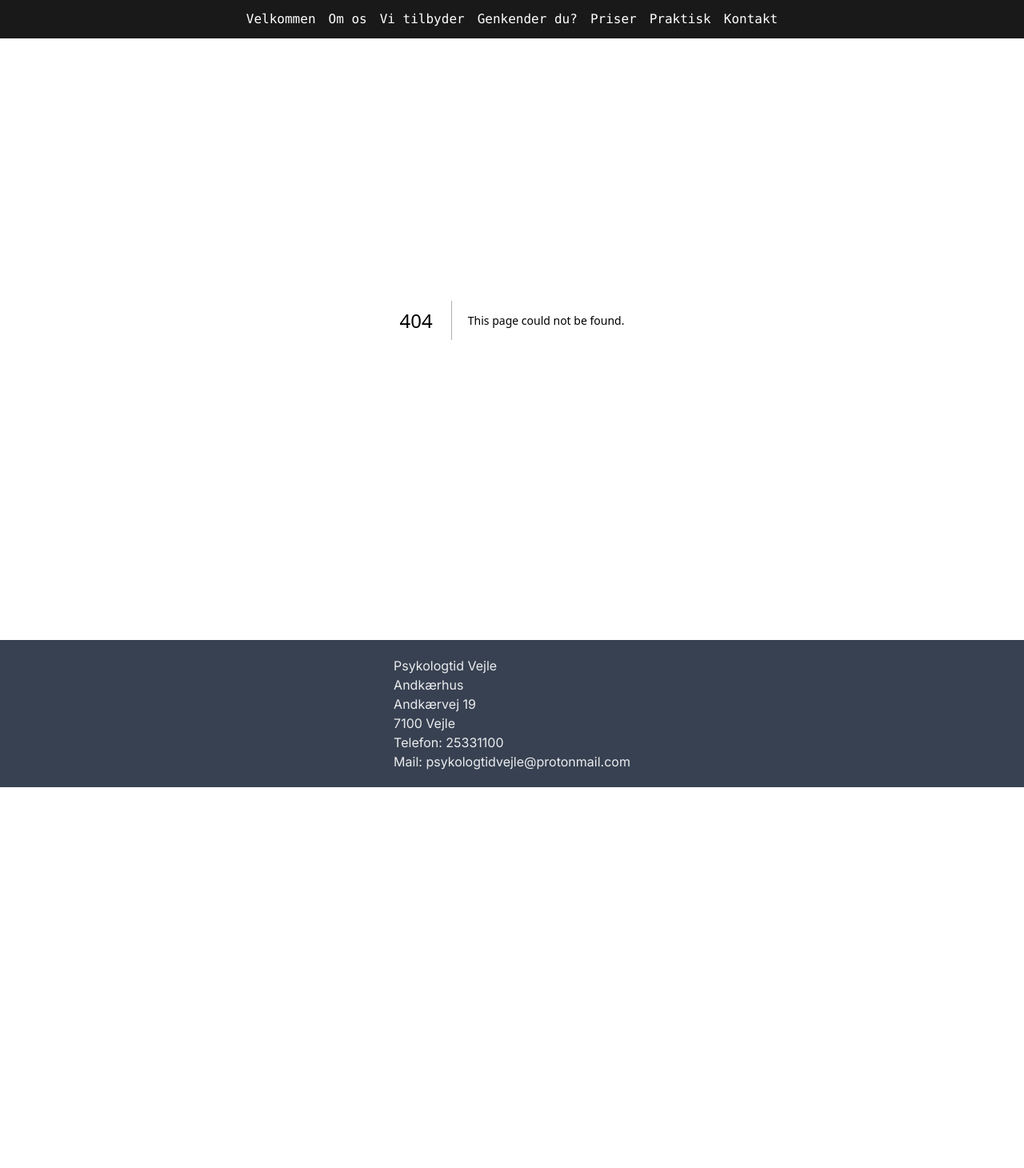
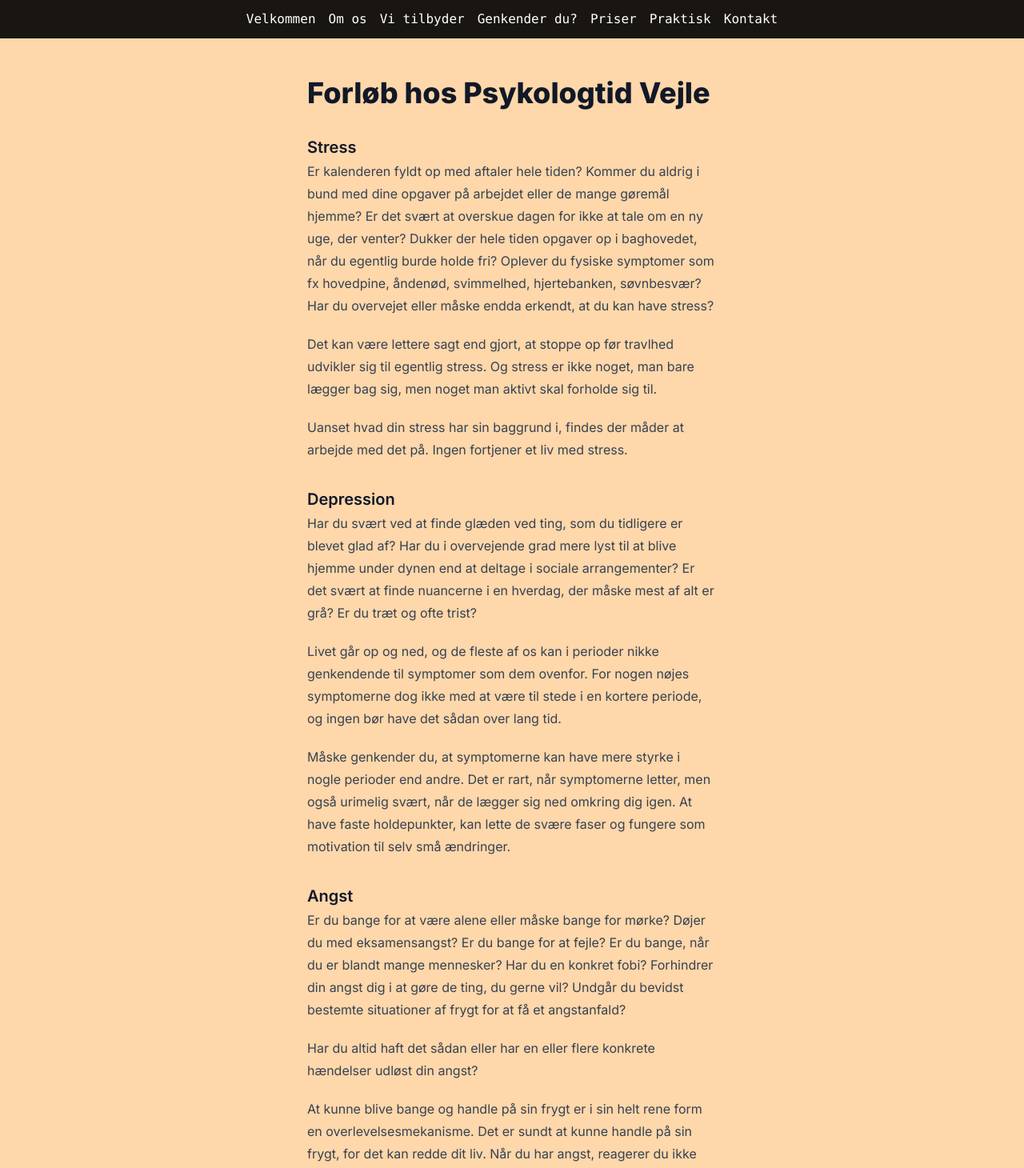
Before and after one commit to aMalling/PsykologTidVejle, a Next.js app: page /genkender-du in a window 1280 px wide. Before the commit this address had no page. Shown: the top 1460 px of the page at 80% size. Before the commit the page ends 984 px from the top, so only its background shows below. Built offline with nearby package versions, Linux system fonts and the light colour scheme.

Commit message:
worked on new pages

```diff
--- /dev/null
+++ b/app/genkender-du/page.tsx
@@ -0,0 +1,155 @@
+import Image from "next/image";
+import React from "react";
+
+export default function GenkenderDu() {
+  return (
+    <div className="bg-orange-200 ">
+      <div className="prose-base flex justify-center px-6 pt-24  sm:px-32">
+        <div className="prose max-w-lg">
+          <h1>Forløb hos Psykologtid Vejle</h1>
+          <h3 id="Stress" className="mb-0 scroll-mt-12">
+            Stress
+          </h3>
+          <p>
+            Er kalenderen fyldt op med aftaler hele tiden? Kommer du aldrig i
+            bund med dine opgaver på arbejdet eller de mange gøremål hjemme? Er
+            det svært at overskue dagen for ikke at tale om en ny uge, der
+            venter? Dukker der hele tiden opgaver op i baghovedet, når du
+            egentlig burde holde fri? Oplever du fysiske symptomer som fx
+            hovedpine, åndenød, svimmelhed, hjertebanken, søvnbesvær? Har du
+            overvejet eller måske endda erkendt, at du kan have stress?
+          </p>
+          <p>
+            Det kan være lettere sagt end gjort, at stoppe op før travlhed
+            udvikler sig til egentlig stress. Og stress er ikke noget, man bare
+            lægger bag sig, men noget man aktivt skal forholde sig til.
+          </p>
+          <p>
+            Uanset hvad din stress har sin baggrund i, findes der måder at
+            arbejde med det på. Ingen fortjener et liv med stress.
+          </p>
+          <h3 id="Depression" className="mb-0 scroll-mt-12">
+            Depression
+          </h3>
+          <p>
+            Har du svært ved at finde glæden ved ting, som du tidligere er
+            blevet glad af? Har du i overvejende grad mere lyst til at blive
+            hjemme under dynen end at deltage i sociale arrangementer? Er det
+            svært at finde nuancerne i en hverdag, der måske mest af alt er grå?
+            Er du træt og ofte trist?
+          </p>
+          <p>
+            Livet går op og ned, og de fleste af os kan i perioder nikke
+            genkendende til symptomer som dem ovenfor. For nogen nøjes
+            symptomerne dog ikke med at være til stede i en kortere periode, og
+            ingen bør have det sådan over lang tid.
+          </p>
+          <p>
+            Måske genkender du, at symptomerne kan have mere styrke i nogle
+            perioder end andre. Det er rart, når symptomerne letter, men også
+            urimelig svært, når de lægger sig ned omkring dig igen. At have
+            faste holdepunkter, kan lette de svære faser og fungere som
+            motivation til selv små ændringer.
+          </p>
+          <h3 id="Angst" className="mb-0 scroll-mt-12">
+            Angst
+          </h3>
+          <p>
+            Er du bange for at være alene eller måske bange for mørke? Døjer du
+            med eksamensangst? Er du bange for at fejle? Er du bange, når du er
+            blandt mange mennesker? Har du en konkret fobi? Forhindrer din angst
+            dig i at gøre de ting, du gerne vil? Undgår du bevidst bestemte
+            situationer af frygt for at få et angstanfald?
+          </p>
+          <p>
+            Har du altid haft det sådan eller har en eller flere konkrete
+            hændelser udløst din angst?
+          </p>
+          <p>
+            At kunne blive bange og handle på sin frygt er i sin helt rene form
+            en overlevelsesmekanisme. Det er sundt at kunne handle på sin frygt,
+            for det kan redde dit liv. Når du har angst, reagerer du ikke
+            længere kun på situationer med reel fare. Du kommer til at reagere
+            på ting og skærme dig selv fra situationer, hvor sandsynligheden for
+            fare er meget lille. Det kan betyde, at du får svært ved at leve dit
+            liv, som du gerne vil. Vi vil gerne hjælpe dig til at kunne gøre
+            mere af det, du gerne vil.
+          </p>
+          <h3 id="OCD" className="mb-0">
+            OCD
+          </h3>
+          <p>
+            Har du det bedst, når du har styr på alting? Kan du ikke lade være
+            med at rette på ting, en anden har gjort anderledes end du ville
+            have gjort det? Har du rutiner, du bliver nødt til at gennemføre i
+            løbet af dagen eller før du tager hjemmefra? Har du nogen dage svært
+            ved at tage hjemmefra, fordi noget er gået skævt og du bekymrer dig
+            over, hvilke konsekvenser, det kan få?
+          </p>
+          <p>
+            Måske kan du genkende, at hvad der engang bare var uskyldige vaner
+            er gået hen og blevet tidskrævende procedurer, hvor du skal
+            dobbelttjekke om du fik slukket diverse ting, alt for hyppigt skal
+            vaske hænder og gøre rent hele tiden. Måske har du dine helt egne
+            tidskrævende procedurer, som hindrer dig i at slappe af og leve et
+            liv uden bekymringer. Det giver formentlig en følelse af kontrol at
+            udføre dine ritualer, men i virkeligheden har du ikke længere
+            kontrollen over dit liv. Du har brug for at mærke en balance igen.
+          </p>
+          <h3 id="Identitetsspørgsmål" className="mb-0 scroll-mt-12">
+            Identitetsspørgsmål
+          </h3>
+          <p>
+            Vi lever i en tid, hvor alting foregår i et hurtigt tempo. Faktisk
+            skal man foretage et aktivt valg, hvis man gerne vil skrue ned for
+            det hurtige tempo i ens dagligdag. Det er alt for nemt at følge med
+            i det høje gear, hverdagen og weekenderne indbyder til.
+          </p>
+          <p>
+            Vi oplever, at mange unge, som står overfor at træffe afgørende valg
+            i forhold til ungdomsuddannelse eller videregående uddannelse og
+            tiden imellem nemt kan komme i tvivl om, hvad der er det rigtige at
+            gøre. Det skyldes, at den slags beslutninger kræver, at man kender
+            sig selv og tør stole på, hvad man selv kan mærke, er rigtigt. Det
+            er faktisk ikke så nemt, som det kan lyde, når rigtig mange
+            muligheder står åbne.
+          </p>
+          <p>
+            Og det gælder heller ikke kun for unge. For hvad sker der egentlig,
+            når man som voksen kan mærke, at man har lyst til at gå en anden
+            vej? Hvad sker der, hvis man pludselig kommer i tvivl om, om man
+            lever det liv, man gerne vil?
+          </p>
+          <p>
+            Vores identitet forbindes med den ”jeg er”. Vi formes af de
+            mennesker, vi omgiver os med og vi formes af det vi beskæftiger os
+            med. Så hvad hvis din partner pludselig vil skilles? Hvad hvis du
+            bliver opsagt fra dit arbejde. Hvem er du så uden?
+          </p>
+          <h3 id="liv-med-diagnose" className="mb-0 scroll-mt-12">
+            Et liv med en diagnose
+          </h3>
+          <p>
+            Har du som barn eller for nyligt fået stillet en diagnose? Fx en
+            angstdiagnose, en autismediagnose, en opmærksomhedsforstyrrelse
+            (ADHD/ADD) eller andet? Måske har din diagnose medført en afklaring
+            og dybere forståelse omkring, hvorfor du har det på bestemte måder.
+          </p>
+          <p>
+            Nogen oplever dog, at en diagnose ud over at give svar også giver
+            anledning til nye spørgsmål. For hvem er du med din diagnose? Føler
+            du, at du bliver sat i bås? Oplever du, at du bliver begrænset af
+            din diagnose?
+          </p>
+          <p>
+            Hos Psykologtid Vejle har vi talt med mange, som lever med en
+            diagnose. Vi ved, at der er begrænsede muligheder for egentlige
+            forløb, efter en diagnose stilles i psykiatrien. Hos os er
+            mulighederne åbne og vi hjælper dig gerne på vej til et godt liv med
+            din diagnose.
+          </p>
+        </div>
+      </div>
+    </div>
+  );
+}
```
Also changed, not shown: app/vi-tilbyder/page.tsx (+0 -11 lines).
